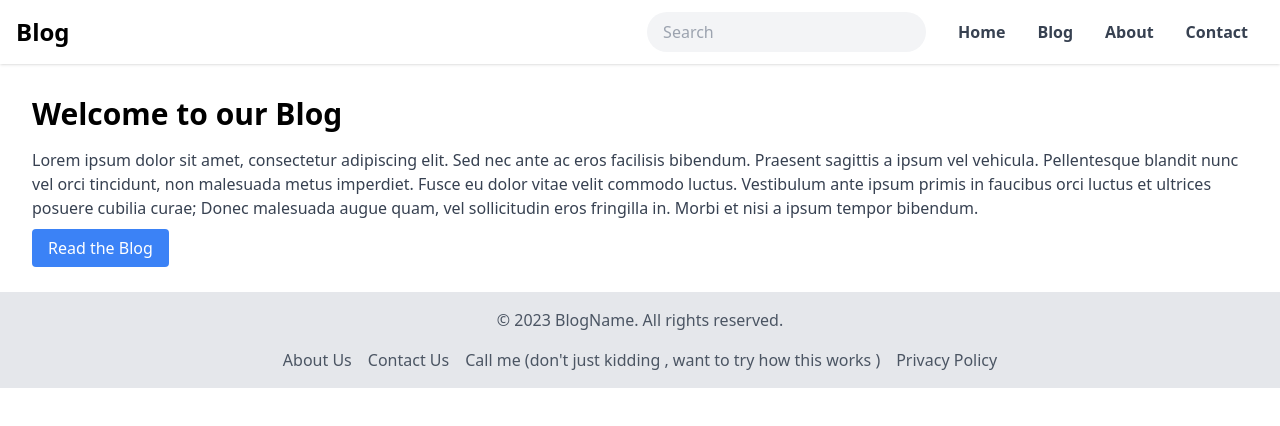
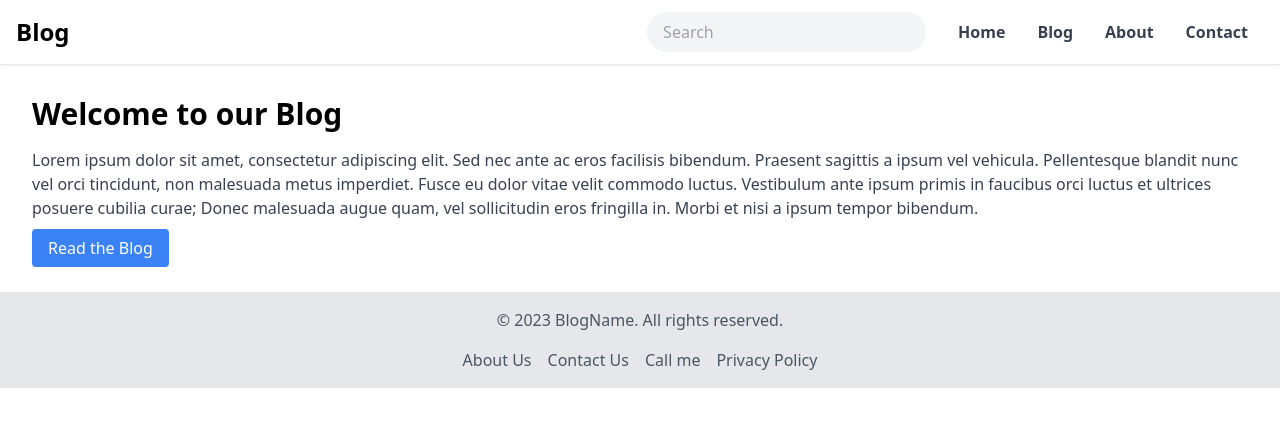
Before and after one commit to jimmya1421/React-Blog, a React (Create React App) app: page / in a window 1280 px wide. Shown: the top 426 px of the page. Built offline with nearby package versions, Linux system fonts and the light colour scheme.

Commit message:
Update Foot.jsx

```diff
--- a/src/compo/Foot.jsx
+++ b/src/compo/Foot.jsx
@@ -14,8 +14,8 @@ const Foot = () => {
           <a href="#" className="inline-block mr-4 hover:text-gray-800">
             Contact Us
           </a>
-          <a href="tel:9067295372" className="inline-block mr-4 hover:text-gray-800">
-            Call me (don't just kidding , want to try how this works )
+          <a href="tel:100" className="inline-block mr-4 hover:text-gray-800">
+            Call me
           </a>
           <a href="#" className="inline-block hover:text-gray-800">
             Privacy Policy
```
